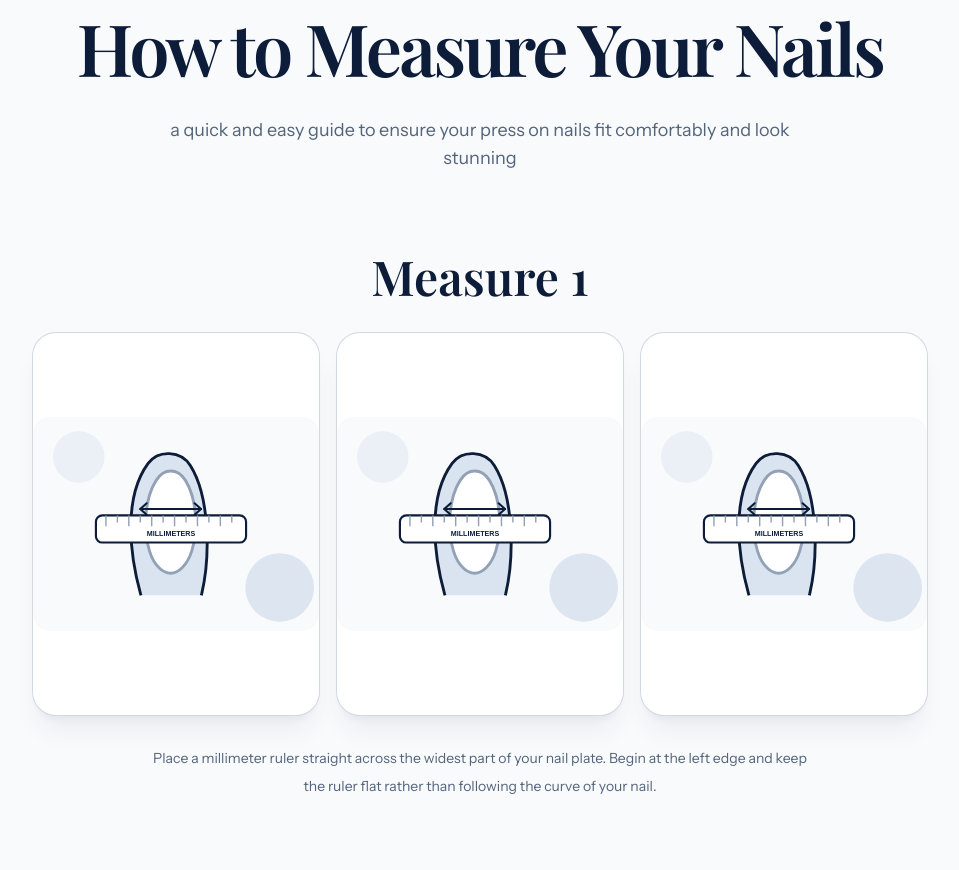
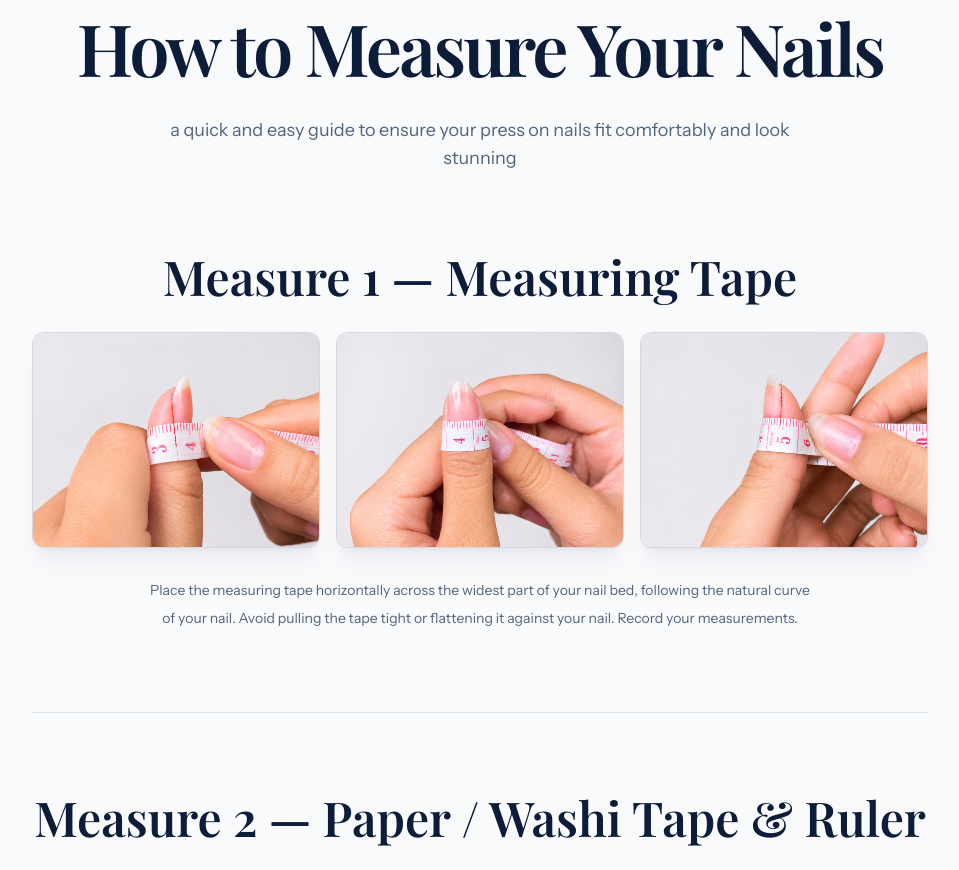
Before and after one commit to gi2br3n1906/laverie-nails, a Laravel app: page /panduan in a window 1280 px wide. Shown: the part 170-1040 px from the top of the page, without its empty margins (160-1119 px from the left). Run offline with Laravel 12, Linux system fonts and the light colour scheme; data comes from the database, SQL or seed files in the repository; data that the repository does not hold is empty; style sheets or scripts are compiled from the project's sources; some libraries are stand-ins or nearby versions; some web fonts are replaced.

Commit message:
feat: add step-by-step nail measurement guide photos and instructions

```diff
--- a/lang/en/ui.php
+++ b/lang/en/ui.php
@@ -188,12 +188,12 @@ return [
         'title' => 'How to Measure Your Nails',
         'intro' => 'a quick and easy guide to ensure your press on nails fit comfortably and look stunning',
         'instructions_aria' => 'Measurement instructions',
-        'measure_1' => 'Measure 1',
-        'measure_1_copy' => 'Place a millimeter ruler straight across the widest part of your nail plate. Begin at the left edge and keep the ruler flat rather than following the curve of your nail.',
-        'measure_1_alt' => 'Measure 1 illustration :number: place a millimeter ruler across the widest part of the nail plate',
-        'measure_2' => 'Measure 2',
-        'measure_2_copy' => 'Read the width in millimeters and record it for every finger, from your thumb to your pinky. Measure the other hand separately whenever its nail widths are different.',
-        'measure_2_alt' => 'Measure 2 illustration :number: record the nail width in millimeters for all five fingers',
+        'measure_1' => 'Measure 1 — Measuring Tape',
+        'measure_1_copy' => 'Place the measuring tape horizontally across the widest part of your nail bed, following the natural curve of your nail. Avoid pulling the tape tight or flattening it against your nail. Record your measurements.',
+        'measure_1_alt' => 'Measure 1 step :number: use measuring tape across the widest part of the nail bed',
+        'measure_2' => 'Measure 2 — Paper / Washi Tape & Ruler',
+        'measure_2_copy' => 'Hold a piece of paper or washi tape against your nail bed, following the natural curvature of your nail without pulling it tight. Mark the two widest points of your nail with a pen, then use a ruler to measure the distance between the marks.',
+        'measure_2_alt' => 'Measure 2 step :number: mark and measure the widest points of the nail bed',
         'video_heading' => 'video tutorial',
         'video_soon' => 'Video tutorial coming soon',
         'video_copy' => 'Our step-by-step video is being prepared by the Laverie team. In the meantime, follow the illustrated guide above.',
--- a/resources/views/guidance.blade.php
+++ b/resources/views/guidance.blade.php
@@ -10,9 +10,9 @@
                 <h2 class="font-display text-4xl font-semibold text-[#0C1C39] sm:text-5xl">{{ __('ui.guidance.measure_1') }}</h2>
             </div>
             <div class="mt-8 grid w-full grid-cols-3 gap-2 sm:gap-3 md:gap-4" data-guidance-image-grid="measure-1">
-                @for ($image = 1; $image <= 3; $image++)
-                    <img class="aspect-[3/4] h-auto w-full rounded-[1.5rem] border border-[#92A1B5]/40 bg-white object-contain shadow-xl shadow-[#0C1C39]/5" src="{{ asset('images/measure-1.svg') }}" alt="{{ __('ui.guidance.measure_1_alt', ['number' => $image]) }}">
-                @endfor
+                @foreach (['A1.png', 'A2.png', 'A3.png'] as $image => $filename)
+                    <img class="aspect-[4/3] h-auto w-full rounded-xl border border-[#92A1B5]/40 bg-white object-cover shadow-xl shadow-[#0C1C39]/5" src="{{ asset('images/'.$filename) }}" alt="{{ __('ui.guidance.measure_1_alt', ['number' => $image + 1]) }}" loading="lazy">
+                @endforeach
             </div>
             <p class="mt-7 max-w-2xl text-xs leading-6 text-stone-600 md:text-sm md:leading-7">{{ __('ui.guidance.measure_1_copy') }}</p>
         </article>
@@ -22,9 +22,9 @@
                 <h2 class="font-display text-4xl font-semibold text-[#0C1C39] sm:text-5xl">{{ __('ui.guidance.measure_2') }}</h2>
             </div>
             <div class="mt-8 grid w-full grid-cols-3 gap-2 sm:gap-3 md:gap-4" data-guidance-image-grid="measure-2">
-                @for ($image = 1; $image <= 3; $image++)
-                    <img class="aspect-[3/4] h-auto w-full rounded-[1.5rem] border border-[#92A1B5]/40 bg-white object-contain shadow-xl shadow-[#0C1C39]/5" src="{{ asset('images/measure-2.svg') }}" alt="{{ __('ui.guidance.measure_2_alt', ['number' => $image]) }}">
-                @endfor
+                @foreach (['B1.png', 'B2.png', 'B3.png'] as $image => $filename)
+                    <img class="aspect-[4/3] h-auto w-full rounded-xl border border-[#92A1B5]/40 bg-white object-cover shadow-xl shadow-[#0C1C39]/5" src="{{ asset('images/'.$filename) }}" alt="{{ __('ui.guidance.measure_2_alt', ['number' => $image + 1]) }}" loading="lazy">
+                @endforeach
             </div>
             <p class="mt-7 max-w-2xl text-xs leading-6 text-stone-600 md:text-sm md:leading-7">{{ __('ui.guidance.measure_2_copy') }}</p>
         </article>
```
Also changed, not shown: lang/id/ui.php (+6 -6 lines), tests/Feature/Frontend/UserJourneyViewTest.php (+18 -2 lines), public/images/A1.png (added), public/images/A2.png (added), public/images/A3.png (added), public/images/B1.png (added), 2 other files.
